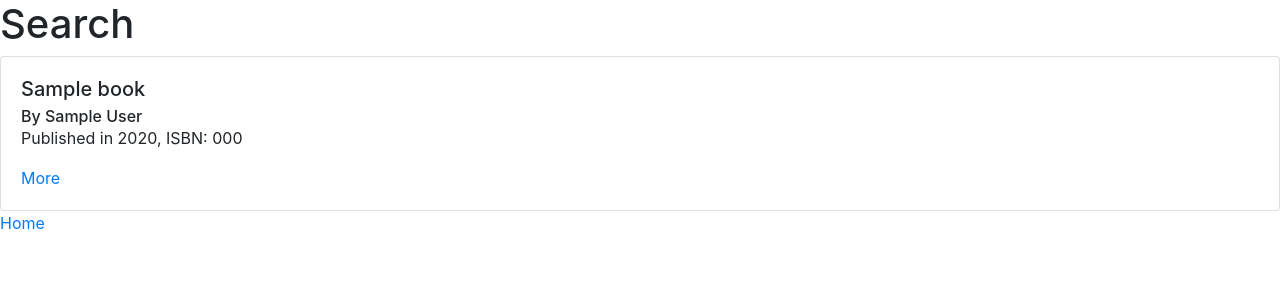
After one commit to dylanroberts823/project1, a Flask app: template templates/search.html in a window 1280 px wide. The commit adds this page. Shown: the top 300 px of the page. Run offline with Flask 2, Linux system fonts and the light colour scheme; the template is opened without the code that fills it: most values are stand-ins (such as "Sample title", 1, 10 or a date in 2020); some libraries are stand-ins or nearby versions.

Commit message:
Updated search function

```diff
--- a/application.py
+++ b/application.py
@@ -1,9 +1,10 @@
 import os
 import requests
-from flask import Flask, session, render_template, request
+from flask import Flask, session, render_template, request, redirect, url_for
 from flask_session import Session
 from sqlalchemy import create_engine
 from sqlalchemy.orm import scoped_session, sessionmaker
+from helpers import generate_passkey, check_password
 
 app = Flask(__name__)
 
@@ -24,27 +25,29 @@ Session(app)
 engine = create_engine(os.getenv("DATABASE_URL"))
 db = scoped_session(sessionmaker(bind=engine))
 
-#test the key
-print(res.json())
-
 #DATABASE_URL: postgres://nlxqqpgfkqhxib:7d97bfa8bbfe8a46ac6dc258d70ae1abaf0b991922b8e05751179a1a80961169@ec2-52-202-22-140.compute-1.amazonaws.com:5432/d1r47q8b8p5c3q
 #GoodReads API: oq9wEzUiZfG9ezeNGThi9g
 
-@app.route("/", methods=["GET", "POST"])
+#Set a user variable to access
+user = ""
+
+@app.route("/", methods=["GET"])
 def index():
+    return redirect(url_for('register'))
 
+@app.route("/register", methods=["GET", "POST"])
+def register():
     #First, if someone is trying to register
     if request.method == "POST":
-
         #Check if all the fields are filled in
         if not request.form.get("username"):
-            return render_template("sorry.html", tease = "What's in a name? Your user.", error = "Please fill in your username.")
+            return render_template("register.html", error = "Please fill in your username.")
 
         if not request.form.get("password"):
-            return render_template("sorry.html", tease = "*Knocks on door* What's the secret password? I don't know, you need to fill that in.", error = "Please fill in your password.")
+            return render_template("register.html", error = "Please fill in your password.")
 
         if not request.form.get("conf_password"):
-            return render_template("sorry.html", tease="Don't be lazy upsie-dazy. Write it twice, it'll be real nice.", error = "Please fill in your confirmation password.")
+            return render_template("register.html", error = "Please fill in your confirmation password.")
 
         #Save their data into variables
         username = request.form.get("username")
@@ -54,20 +57,25 @@ def index():
 
         #Check that their passwords match
         if not password == conf_password:
-            return render_template("sorry.html", tease = "C'mon, copy paste can do better than that", error = "Password and confirmation password don't match. Please fill them in again.")
-
-        ## DEBUG:
-        #return render_template("hello.html", username = username, password = password)
+            return render_template("register.html", error = "Password and confirmation password don't match. Please fill them in again.")
 
         #Then, check if that user already exists
+        if db.execute("SELECT * FROM users WHERE username = :username", {"username": username}).rowcount == 0:
+            #Since they don't exist, hash and store their user
+            passkey = generate_passkey(password)
+            db.execute("INSERT INTO users (username, passkey) VALUES (:username, :passkey)", {"username": username, "passkey":passkey})
+            db.commit()
 
-        #Then, hash and save their password
+            #Now that they're registered, go to home page
+            return redirect(url_for('home'))
 
-        #Now that they're registered, display the congratulations page before moving on
+        #Since the user does exist, return invalid credentials
+        else:
+            return render_template("sign_in.html", error = "Sorry, that user already exists. Please try again.")
 
     #If they just brought up the page, then don't do anything, just wait
     else:
-        return render_template("index.html")
+        return render_template("register.html")
 
 
 
@@ -79,54 +87,46 @@ def sign_in():
 
         #Check if all the fields are filled in
         if not request.form.get("username"):
-            return render_template("sorry.html", tease = "What's in a name? Your user.", error = "Please go back and fill in your username.")
+            return render_template("sign_in.html", error = "Please fill in your username.")
 
         elif not request.form.get("password"):
-            return render_template("sorry.html", tease = "*Knocks on door* What's the secret password? I don't know, you need to fill that in.", error = "Please go back and fill in your password.")
+            return render_template("sign_in.html", error = "Please fill in your password.")
 
         #Save their data into variables
         username = request.form.get("username")
         password = request.form.get("password")
 
-        ## DEBUG:
-        #return render_template("hello.html", username = username, password = password)
+        #Then, check if that user already exists
+        if db.execute("SELECT * FROM users WHERE username = :username", {"username": username}).rowcount == 0:
+            return render_template("sign_in.html", error = "Invalid credentials. Please try again.")
 
-        #Then, check if that user already exists
+        #Since they do exist, check their password
+        passkey = db.execute("SELECT passkey FROM users WHERE username = :username", {"username": username}).fetchone()
 
-        #Then, hash and save their password
+        if check_password(password, passkey.passkey):
+            return redirect(url_for('home'))
 
-        #Now that they're registered, display the congratulations page before moving on
+        #Since that's not the case, return invalid credentials
+        return render_template("sign_in.html", error = "Invalid credentials. Please try again.")
 
     #If they just brought up the page, then don't do anything, just wait
     else:
         return render_template("sign_in.html")
 
-#@app.route("/hello", methods=["POST"])
-#def hello():
-#    name = request.form.get("name")
-#    return render_template("hello.html", name=name)
+#will need to remove get
+@app.route("/home", methods=["GET"])
+def home():
+    #If someone is trying to access the page, let them
+    return render_template("home.html")
 
+@app.route("/search", methods=["POST"])
+def search():
+    #Since someone is trying to search, retrieve the form values
+    search_input = "%"+request.form.get("search_input")+"%"
+    books = db.execute("SELECT * FROM books WHERE isbn LIKE :search_input OR title LIKE :search_input OR author LIKE :search_input OR year LIKE :search_input", {"search_input": search_input}).fetchall()
+    return render_template("search.html", books = books)
 
-@app.route("/confirmation")
-def confirmation():
-    return render_template("confirmation.html")
-
-#will need to remove get
-@app.route("/home", methods=["GET", "POST"])
-def home():
-    #First, if someone is trying to search
-    if request.method == "POST":
-        #Save their data into variables
-        input = request.form.get("search_input")
-        param = request.form.get("search_param")
-
-        if not request.form.get("search_input"):
-            #return all the variables according to what they are
-        else
-            #return all results of search according to params
-
-    else:
-        return render_template("home.html")
+#@app.route("/books/<int: book_id>")
 
 @app.route("/user_reviews")
 def user_reviews():
--- /dev/null
+++ b/templates/search.html
@@ -0,0 +1,19 @@
+{% extends "layout.html" %}
+
+{% block heading %}
+    Search
+{% endblock %}
+
+{% block body %}
+  {% for book in books %}
+  <div class = "card">
+    <div class = "card-body">
+      <h5 class = "card-title">{{book.title}}</h5>
+      <h6 class = "card-subtitle">By {{book.author}} </h6>
+      <p class = "card-text">Published in {{book.year}}, ISBN: {{book.isbn}}</p>
+      <a href="books/{{book.id}}" class = "card-link">More</a>
+    </div>
+  </div>
+  {% endfor %}
+  <a href="{{url_for('home')}}">Home</a>
+{% endblock %}
```
Also changed, not shown: templates/hello.html (deleted, +0 -10 lines), templates/home.html (+1 -8 lines), templates/index.html (deleted, +0 -19 lines).
